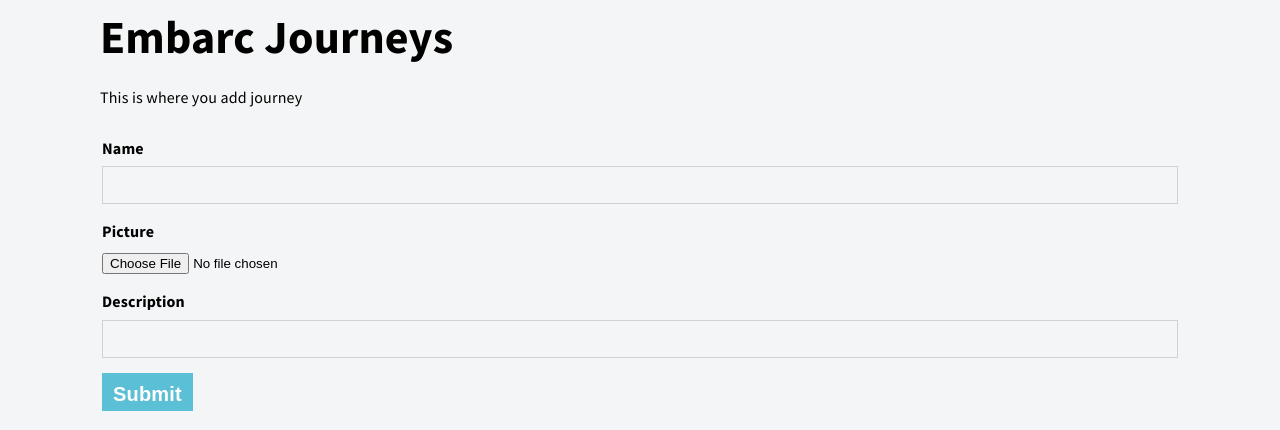
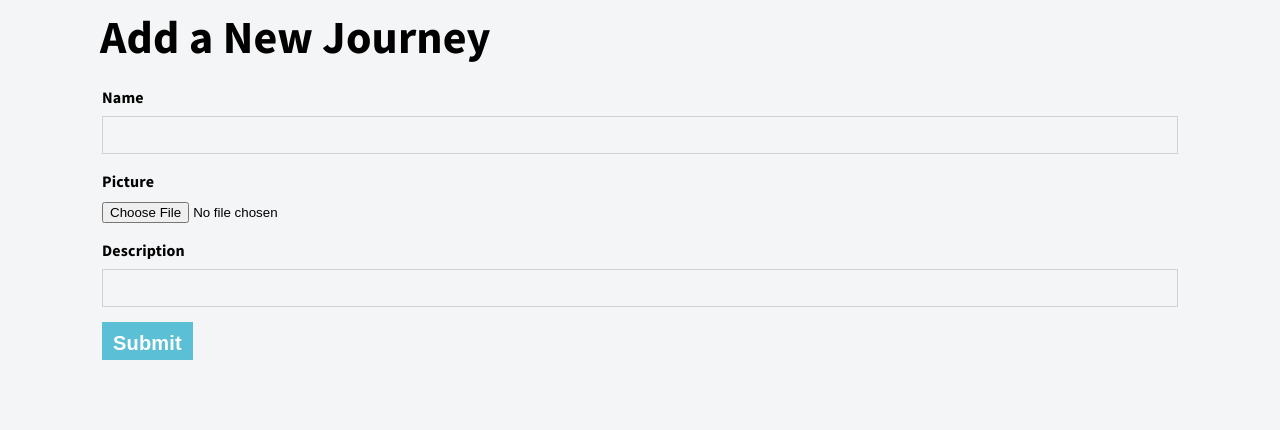
Before and after one commit to cfg-chicago/team-3, a Flask app: page /add-journey/ in a window 1280 px wide. Shown: the part 40-470 px from the top of the page. Run offline with Flask 2, Linux system fonts and the light colour scheme; some libraries are stand-ins or nearby versions.

```diff
--- a/embarc/templates/add_journey.html
+++ b/embarc/templates/add_journey.html
@@ -2,8 +2,7 @@
 {% block body %}
     <section class="section">
         <div class="container">
-            <h1 class="title">Embarc Journeys</h1>
-            <p>This is where you add journey</p>
+            <h1 class="title">Add a New Journey</h1>
             <!--<form action="/" method="post">
                <div class="field">
                   <label class="label">Picture</label>
```
